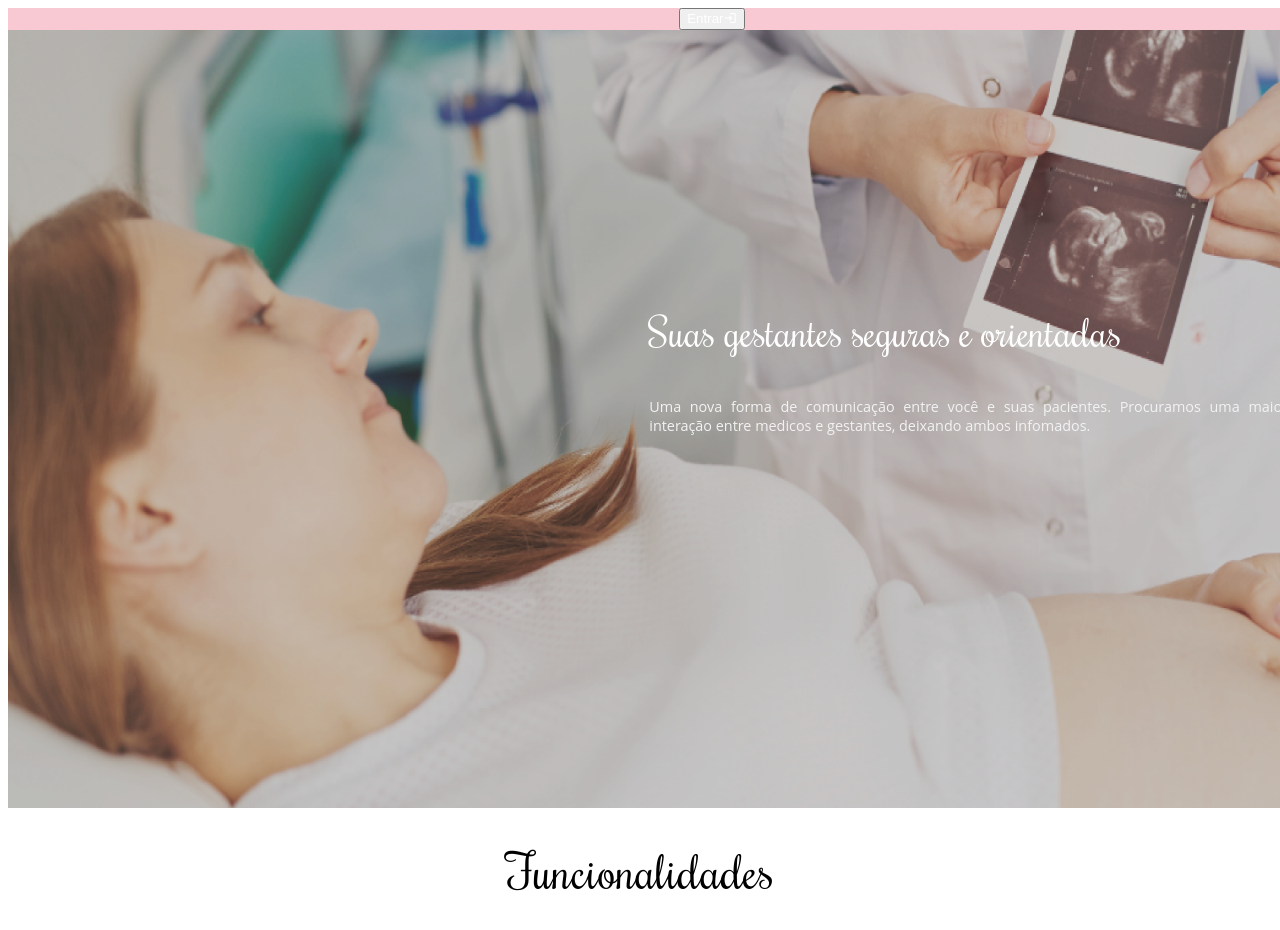
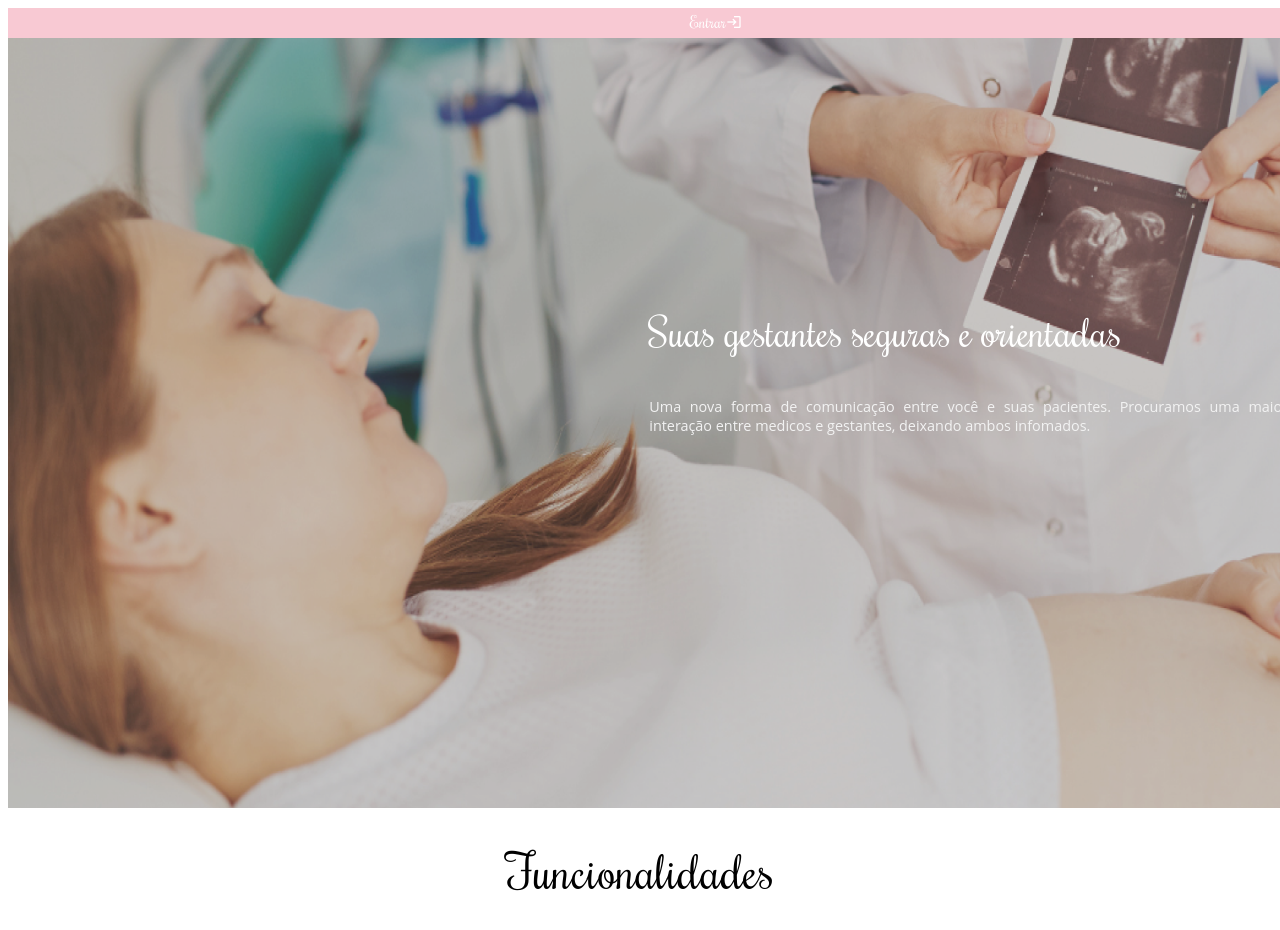
Before and after one commit to joaoigormatos/preneonatal-landpage, a Vue app: page / in a window 1280 px wide. Shown: the top 930 px of the page. Built offline with nearby package versions, Linux system fonts and the light colour scheme.

Commit message:
final step

```diff
--- a/src/components/AppBar.vue
+++ b/src/components/AppBar.vue
@@ -1,11 +1,14 @@
 <template>
   <div class="customAppBar">
-       <v-img class="customLogo" max-width="10%" src="../assets/logo-project.png"></v-img>
-       <button class="loginButton">
-
-       <span >Entrar</span>
+    <v-img
+      class="customLogo"
+      max-width="10%"
+      src="../assets/logo-project.png"
+    ></v-img>
+    <div class="loginButton">
+      <span>Entrar</span>
       <v-icon color="white">mdi-login</v-icon>
-       </button>
+    </div>
   </div>
 </template>
 
@@ -13,27 +16,26 @@
 export default {
   // The App bar need to stay without color until pass the hero component, after that the appbar will be fiiled in with the pink color
   // The container need to be fitted into the viewport of the user
-}
+};
 </script>
 
 <style >
-    .customAppBar{
+.customAppBar {
   position: fixed;
   width: 100%;
-        background-color:  #F8C9D3;
+  background-color: #f8c9d3;
   z-index: 50;
   display: flex;
   flex-direction: row;
   justify-content: center;
+
+  padding: 0.3%;
 }
-   .customLogo{
 
-   }
-   .loginButton{
+.loginButton {
   display: flex;
   color: white;
   justify-self: flex-end;
-
+  cursor: pointer;
 }
-
 </style>
```
Lines whose indentation alone changed are shown as unchanged.
